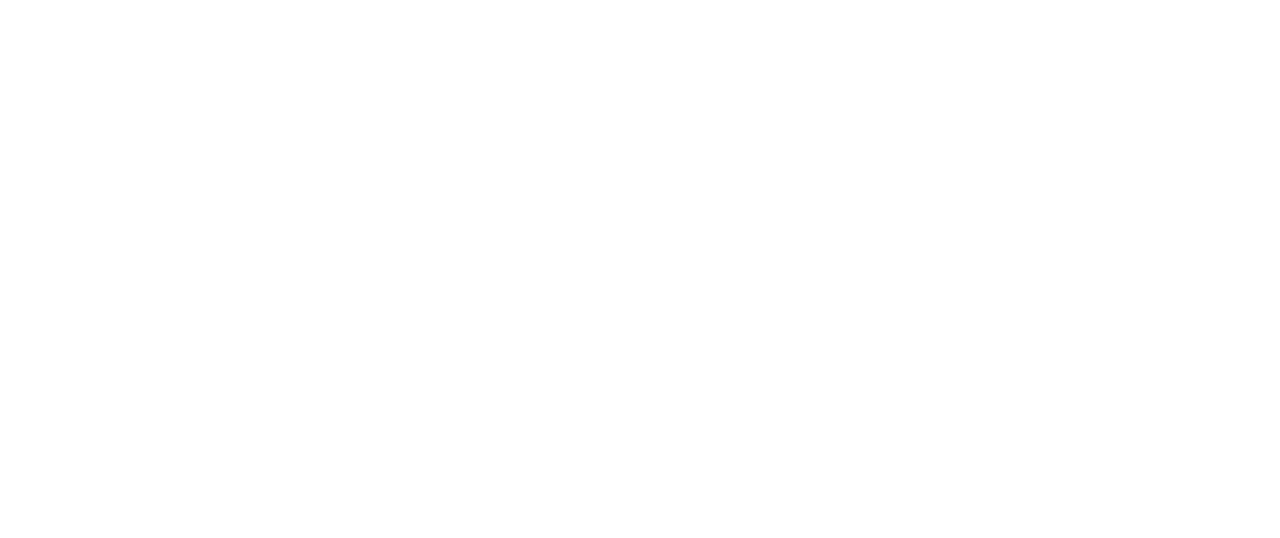
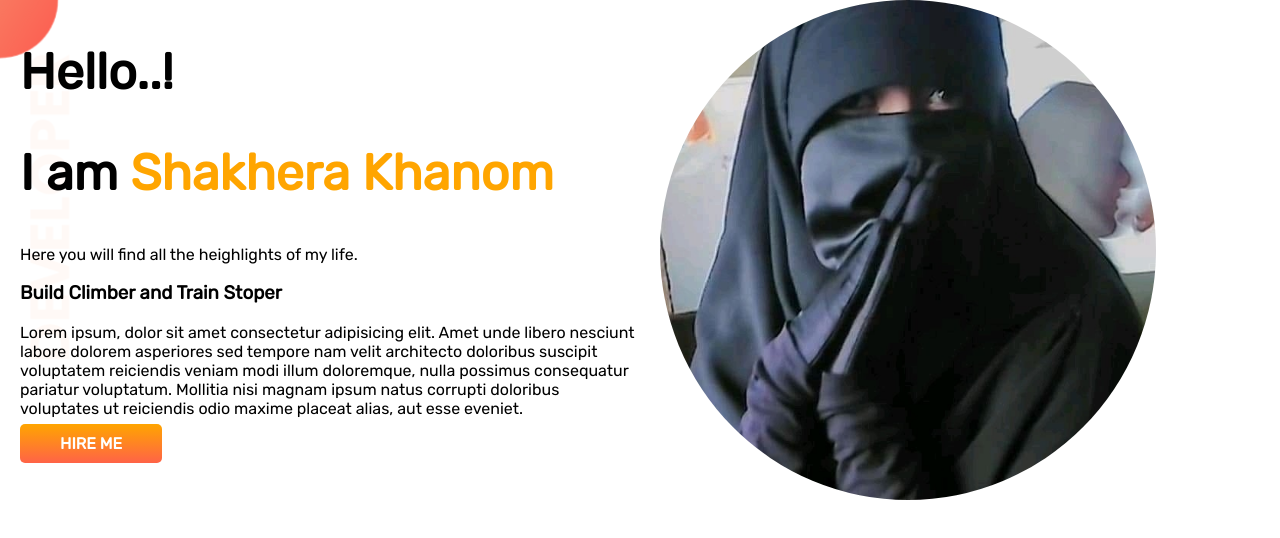
Before and after one commit to shakhera/Developer_Portfolio_github.io, a plain HTML site: page index.html in a window 1280 px wide. Drawn offline with Linux system fonts and the light colour scheme.

Commit message:
added banner

```diff
--- a/index.html
+++ b/index.html
@@ -1,13 +1,45 @@
 <!DOCTYPE html>
 <html lang="en">
+
 <head>
     <meta charset="UTF-8">
     <meta http-equiv="X-UA-Compatible" content="IE=edge">
     <meta name="viewport" content="width=, initial-scale=1.0">
     <title>Shakhera Portfolio</title>
+    <!-- <link rel="preconnect" href="https://fonts.googleapis.com">
+    <link rel="preconnect" href="https://fonts.gstatic.com" crossorigin>
+    <link href="https://fonts.googleapis.com/css2?family=Poppins&display=swap" rel="stylesheet"> -->
+
+    <!-- <link rel="preconnect" href="https://fonts.googleapis.com">
+    <link rel="preconnect" href="https://fonts.gstatic.com" crossorigin>
+    <link href="https://fonts.googleapis.com/css2?family=Poppins&family=Roboto&display=swap" rel="stylesheet"> -->
+
+    <link rel="preconnect" href="https://fonts.googleapis.com">
+<link rel="preconnect" href="https://fonts.gstatic.com" crossorigin>
+<link href="https://fonts.googleapis.com/css2?family=Poppins&family=Roboto&family=Rubik&display=swap" rel="stylesheet">
     <link rel="stylesheet" href="style.css">
 </head>
+
 <body>
+    <section class="top-banner">
+        <div class="half-width">
+            <h1>Hello..!</h1>
+            <h1>I am <span class="orange-color"> Shakhera Khanom </span></h1>
+            <p>Here you will find all the heighlights of my life.</p>
+            <h3>Build Climber and Train Stoper</h3>
+            <p>Lorem ipsum, dolor sit amet consectetur adipisicing elit. Amet unde libero nesciunt labore dolorem
+                asperiores sed tempore nam velit architecto doloribus suscipit voluptatem reiciendis veniam modi illum
+                doloremque, nulla possimus consequatur pariatur voluptatum. Mollitia nisi magnam ipsum natus corrupti
+                doloribus voluptates ut reiciendis odio maxime placeat alias, aut esse eveniet.</p>
 
+            <a class="link-button" target="_blank" href="https://www.linkedin.com/in/shakhera-khanom/">HIRE ME</a>
+        </div>
+
+        <div class="half-width">
+            <img src="img/shifa.jpg" alt="shakhera">
+        </div>
+
+    </section>
 </body>
+
 </html>
--- a/style.css
+++ b/style.css
@@ -0,0 +1,40 @@
+body{
+    /* font-family: 'Poppins', sans-serif; */
+
+    /* font-family: 'Poppins', sans-serif;
+    font-family: 'Roboto', sans-serif; */
+
+    font-family: 'Poppins', sans-serif;
+    font-family: 'Roboto', sans-serif;
+    font-family: 'Rubik', sans-serif;
+    margin: 0%;
+}
+h1{
+    font-size: 50px;
+}
+.orange-color{
+    color: orange;
+}
+section{
+    display: flex;
+}
+.half-width{
+    width: 50%;
+    padding-left: 20px;
+}
+.half-width img{
+    width: 80%;
+    border-radius: 50%;
+}
+.link-button{
+    text-decoration: none;
+    background-image: linear-gradient(orange, tomato);
+    color: white;
+    padding: 10px 40px;
+    border-radius: 5px;
+    font-weight: bold;
+}
+.top-banner{
+    background-image: url(img/top-banner.png);
+    background-repeat: no-repeat;
+}
```
Also changed, not shown: img/dream-bg.png (added), img/exp-bg.png (added), img/my-bg.png (added), img/my-bg2.png (added), img/shifa.jpg (added), img/top-banner.png (added).
